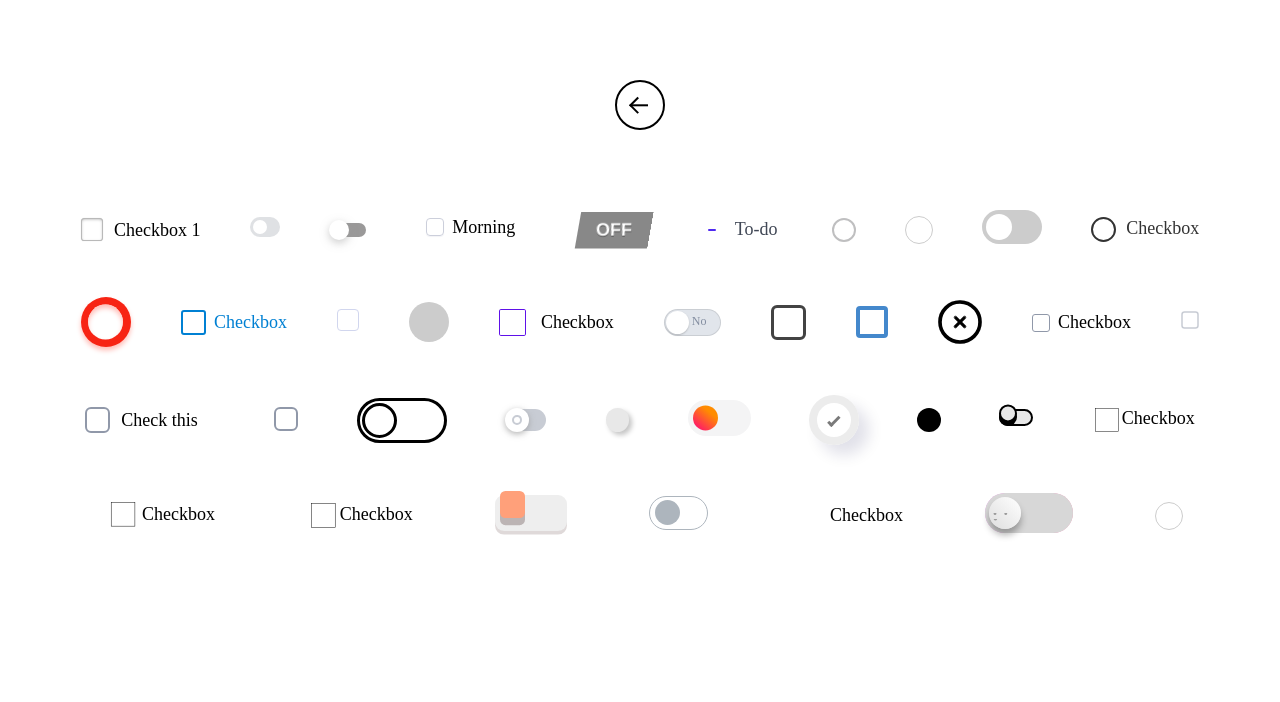
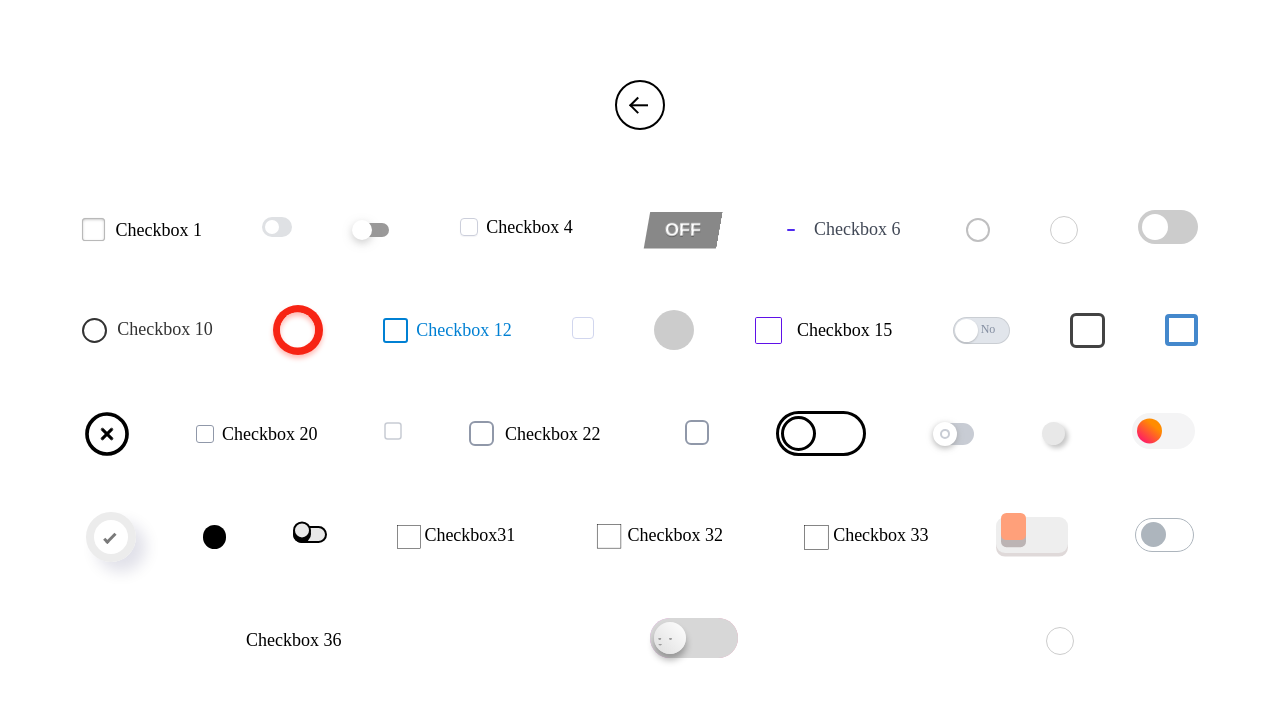
Before and after one commit to lewKcoder/front-template, a Next.js app: page /elements/inputs-checkbox in a window 1280 px wide. Shown: the top 702 px of the page. Built offline with nearby package versions, Linux system fonts and the light colour scheme.

Commit message:
Fixed jsx and styles

```diff
--- a/src/layouts/inputs-checkbox/inputs-checkbox.tsx
+++ b/src/layouts/inputs-checkbox/inputs-checkbox.tsx
@@ -27,7 +27,7 @@ export const InputsCheckbox: FunctionComponent = () => {
                 <use xlinkHref="#check-4"></use>
               </svg>
             </span>
-            <span>Morning</span>
+            <span>Checkbox 4</span>
           </label>
           <svg className={styles.svg}>
             <symbol id="check-4" viewBox="0 0 12 10">
@@ -47,7 +47,7 @@ export const InputsCheckbox: FunctionComponent = () => {
         <div className={styles.checkbox_6}>
           <input type="checkbox" id="Checkbox6" className={styles.checkbox} />
           <label htmlFor="Checkbox6" className={styles.label}>
-            To-do
+            Checkbox 6
           </label>
         </div>
         <div className={styles.checkbox_7}>
@@ -88,7 +88,7 @@ export const InputsCheckbox: FunctionComponent = () => {
         <div className={styles.checkbox_10}>
           <input type="checkbox" id="Checkbox10" className={styles.checkbox} />
           <label htmlFor="Checkbox10" className={styles.label}>
-            <span></span>Checkbox
+            <span></span>Checkbox 10
           </label>
         </div>
         <div className={styles.checkbox_11}>
@@ -103,7 +103,7 @@ export const InputsCheckbox: FunctionComponent = () => {
             <use xlinkHref="#checkmark-28" />
           </svg>
           <label htmlFor="Checkbox12" className={styles.label}>
-            Checkbox
+            Checkbox 12
           </label>
           <svg xmlns="http://www.w3.org/2000/svg" style={{ display: 'none' }}>
             <symbol id="checkmark-28" viewBox="0 0 24 24">
@@ -160,7 +160,7 @@ export const InputsCheckbox: FunctionComponent = () => {
                 <path d="M4 14l8 7L24 7"></path>
               </svg>
             </span>
-            <p className={styles.checkbox_textwrapper}>Checkbox</p>
+            <p className={styles.checkbox_textwrapper}>Checkbox 15</p>
           </label>
         </div>
         <div className={styles.checkbox_16}>
@@ -199,7 +199,7 @@ export const InputsCheckbox: FunctionComponent = () => {
                 <polyline points="1.5 6 4.5 9 10.5 1"></polyline>
               </svg>
             </span>
-            <span>Checkbox</span>
+            <span>Checkbox 20</span>
           </label>
         </div>
         <div className={styles.checkbox_21}>
@@ -214,7 +214,7 @@ export const InputsCheckbox: FunctionComponent = () => {
         <div className={styles.checkbox_22}>
           <input type="checkbox" id="Checkbox22" className={styles.checkbox} />
           <label htmlFor="Checkbox22" className={styles.label}>
-            Check this
+            Checkbox 22
           </label>
         </div>
         <div className={styles.checkbox_23}>
@@ -284,7 +284,7 @@ export const InputsCheckbox: FunctionComponent = () => {
                 />
               </g>
             </svg>
-            <span>Checkbox</span>
+            <span>Checkbox{''}31</span>
           </label>
         </div>
         <div className={styles.checkbox_32}>
@@ -302,7 +302,7 @@ export const InputsCheckbox: FunctionComponent = () => {
                 />
               </g>
             </svg>
-            <span>Checkbox</span>
+            <span>Checkbox 32</span>
           </label>
         </div>
         <div className={styles.checkbox_33}>
@@ -327,7 +327,7 @@ export const InputsCheckbox: FunctionComponent = () => {
                 />
               </g>
             </svg>
-            <span>Checkbox</span>
+            <span>Checkbox 33</span>
           </label>
         </div>
         <div className={styles.checkbox_34}>
@@ -367,7 +367,7 @@ export const InputsCheckbox: FunctionComponent = () => {
                 strokeWidth="15"
               />
             </svg>
-            <span className={styles.labelText}>Checkbox</span>
+            <span className={styles.labelText}>Checkbox 36</span>
           </label>
         </div>
         <div className={styles.checkbox_37}>
--- a/src/layouts/inputs-checkbox/styles.module.scss
+++ b/src/layouts/inputs-checkbox/styles.module.scss
@@ -3,11 +3,12 @@
   flex-wrap: wrap;
   justify-content: space-around;
   align-items: center;
-  gap: 48px;
+  gap: 56px;
   padding: 80px;
 }
 
 .checkbox {
+  // .checkbox_1
   &_1 {
     .checkbox {
       margin: 0;
@@ -98,6 +99,7 @@
     }
   }
 
+  // .checkbox_2
   &_2 {
     .checkbox {
       appearance: none;
@@ -159,6 +161,7 @@
     }
   }
 
+  // .checkbox_3
   &_3 {
     .checkbox {
       visibility: hidden;
@@ -228,6 +231,7 @@
     }
   }
 
+  // .checkbox_4
   &_4 {
     .label {
       -webkit-user-select: none;
@@ -320,6 +324,7 @@
     }
   }
 
+  // .checkbox_5
   &_5 {
     .checkbox {
       display: none;
@@ -438,6 +443,7 @@
     }
   }
 
+  // .checkbox_6
   &_6 {
     --text: #414856;
     --check: #4f29f0;
@@ -622,6 +628,7 @@
     }
   }
 
+  // .checkbox_7
   &_7 {
     position: relative;
 
@@ -723,6 +730,7 @@
     }
   }
 
+  // .checkbox_8
   &_8 {
     .checkbox_content {
       position: relative;
@@ -768,6 +776,7 @@
     }
   }
 
+  // .checkbox_9
   &_9 {
     .label {
       display: inline-block;
@@ -819,6 +828,7 @@
     }
   }
 
+  // .checkbox_10
   &_10 {
     .checkbox {
       display: table-cell;
@@ -927,6 +937,7 @@
     }
   }
 
+  // .checkbox_11
   &_11 {
     outline: none;
 
@@ -1035,6 +1046,7 @@
     }
   }
 
+  // .checkbox_12
   &_12 {
     --size: 25px;
     position: relative;
@@ -1105,6 +1117,7 @@
     }
   }
 
+  // .checkbox_13
   &_13 {
     .checkbox_content {
       --bg: #fff;
@@ -1184,6 +1197,7 @@
     }
   }
 
+  // .checkbox_14
   &_14 {
     position: relative;
     display: inline-block;
@@ -1252,6 +1266,7 @@
     }
   }
 
+  // .checkbox_15
   &_15 {
     --s-xsmall: 0.625em;
     --s-small: 1.2em;
@@ -1362,6 +1377,7 @@
     }
   }
 
+  // .checkbox_16
   &_16 {
     --blue: #0d7eff;
     --g08: #e1e5eb;
@@ -1477,6 +1493,7 @@
     }
   }
 
+  // .checkbox_17
   &_17 {
     .label {
       display: block;
@@ -1510,6 +1527,7 @@
     }
   }
 
+  // .checkbox_18
   &_18 {
     --borderColor: #48c;
     --borderWidth: 0.125em;
@@ -1576,6 +1594,7 @@
     }
   }
 
+  // .checkbox_19
   &_19 {
     .checkbox {
       display: none;
@@ -1729,6 +1748,7 @@
     }
   }
 
+  // .checkbox_20
   &_20 {
     .checkbox {
       display: none;
@@ -1817,6 +1837,7 @@
     }
   }
 
+  // .checkbox_21
   &_21 {
     .checkbox {
       display: none;
@@ -1887,6 +1908,7 @@
     }
   }
 
+  // .checkbox_22
   &_22 {
     .checkbox {
       display: none;
@@ -1935,6 +1957,7 @@
     }
   }
 
+  // .checkbox_23
   &_23 {
     --gray: #636e72;
     --very-light-gray: #eee;
@@ -1982,6 +2005,7 @@
     }
   }
 
+  // .checkbox_24
   &_24 {
     --size: 90px;
 
@@ -2033,6 +2057,7 @@
     }
   }
 
+  // .checkbox_25
   &_25 {
     .checkbox {
       visibility: hidden;
@@ -2105,6 +2130,7 @@
     }
   }
 
+  // .checkbox_26
   &_26 {
     .checkbox {
       visibility: hidden;
@@ -2157,6 +2183,7 @@
     }
   }
 
+  // .checkbox_27
   &_27 {
     .checkbox {
       visibility: hidden;
@@ -2210,6 +2237,7 @@
     }
   }
 
+  // .checkbox_28
   &_28 {
     *,
     ::after,
@@ -2268,6 +2296,7 @@
     }
   }
 
+  // .checkbox_29
   &_29 {
     .checkbox {
       visibility: hidden;
@@ -2328,6 +2357,7 @@
     }
   }
 
+  // .checkbox_30
   &_30 {
     .checkbox {
       visibility: hidden;
@@ -2406,6 +2436,7 @@
     }
   }
 
+  // .checkbox_31
   &_31 {
     position: relative;
     display: block;
@@ -2441,6 +2472,7 @@
     }
   }
 
+  // .checkbox_32
   &_32 {
     position: relative;
     display: block;
@@ -2475,6 +2507,7 @@
     }
   }
 
+  // .checkbox_33
   &_33 {
     .checkbox {
       visibility: hidden;
@@ -2507,6 +2540,7 @@
     }
   }
 
+  // .checkbox_34
   &_34 {
     .checkbox {
       visibility: hidden;
@@ -2555,6 +2589,7 @@
     }
   }
 
+  // .checkbox_35
   &_35 {
     .checkbox {
       visibility: hidden;
@@ -2612,6 +2647,7 @@
     }
   }
 
+  // .checkbox_36
   &_36 {
     .checkbox {
       display: none;
@@ -2653,6 +2689,7 @@
     }
   }
 
+  // .checkbox_37
   &_37 {
     .checkbox_content {
       --size: 40px;
@@ -2751,6 +2788,7 @@
     }
   }
 
+  // .checkbox_38
   &_38 {
     .round {
       position: relative;
```
Also changed, not shown: src/layouts/buttons/styles.module.scss (+62 -3 lines).
